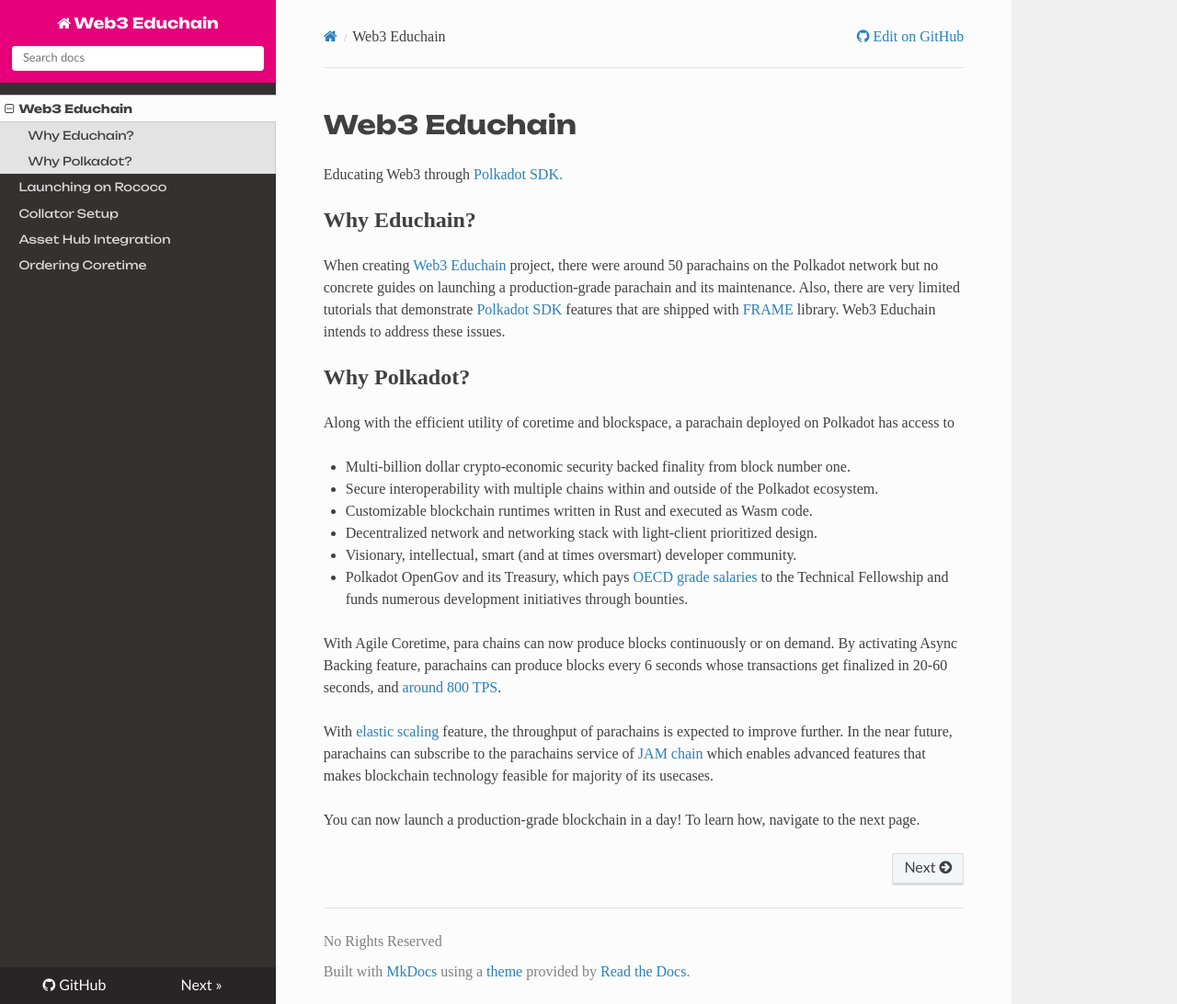
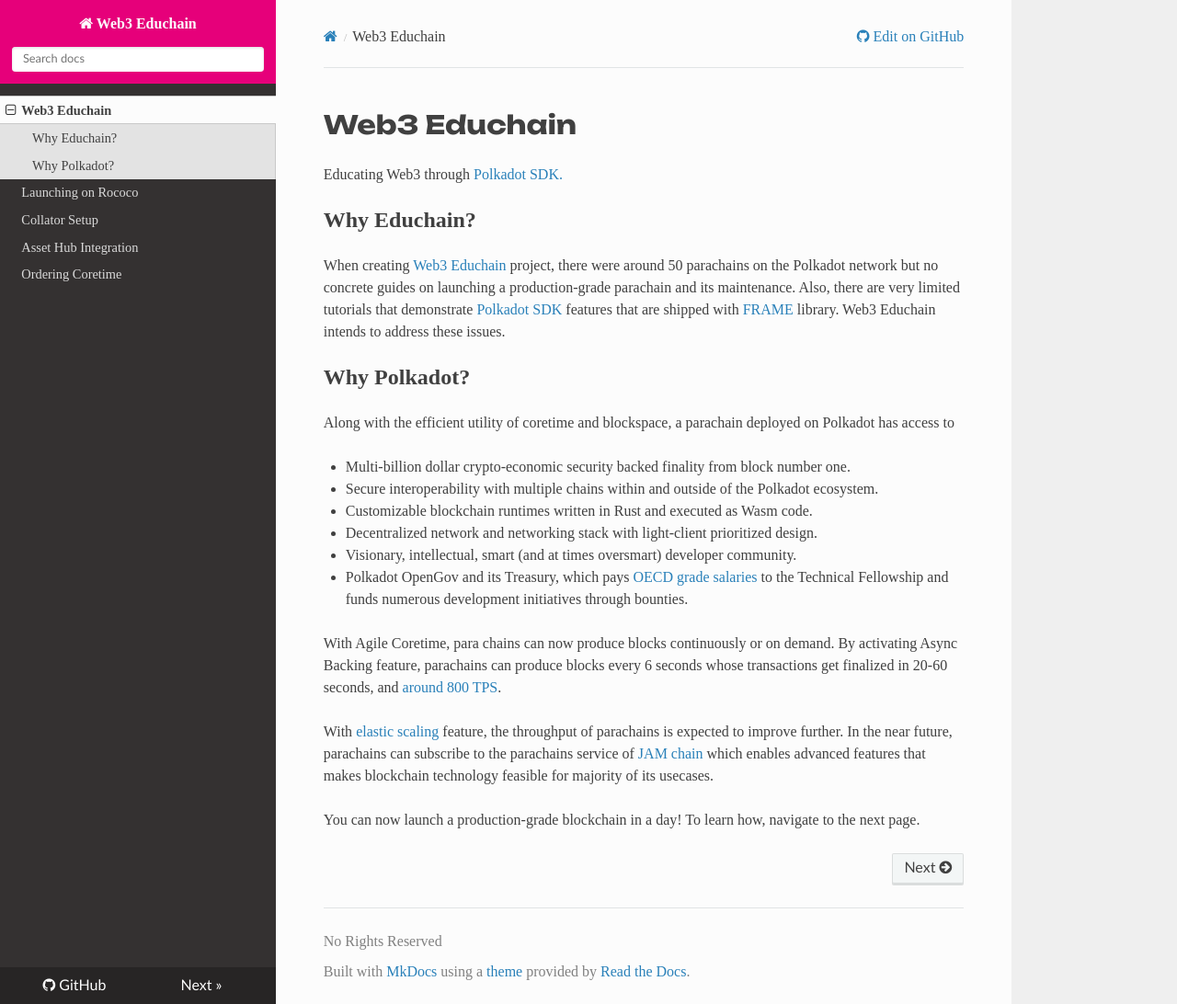
Before and after one commit to w3f/educhain, an MkDocs documentation site: the page built from docs/index.md, in a window 1280 px wide and 1092 px high. Shown: the whole window at 92% size. Built offline with MkDocs 1.6.1, drawn with Linux system fonts in a browser that asks for light colours; nearby versions of some CDN libraries.

Commit message:
revert sidebar font

```diff
--- a/docs/css/custom.css
+++ b/docs/css/custom.css
@@ -29,18 +29,9 @@
   padding-top: 1.2rem;
 }
 
-.wy-side-nav-search {
-  font-family: "Unbounded", sans-serif !important;
-}
-
 .wy-side-nav-search input {
   border-radius: 4px !important;
   border: none;
-}
-
-.wy-menu {
-  font-family: "Unbounded", sans-serif !important;
-  font-size: 14px;
 }
 
 h2,
```
